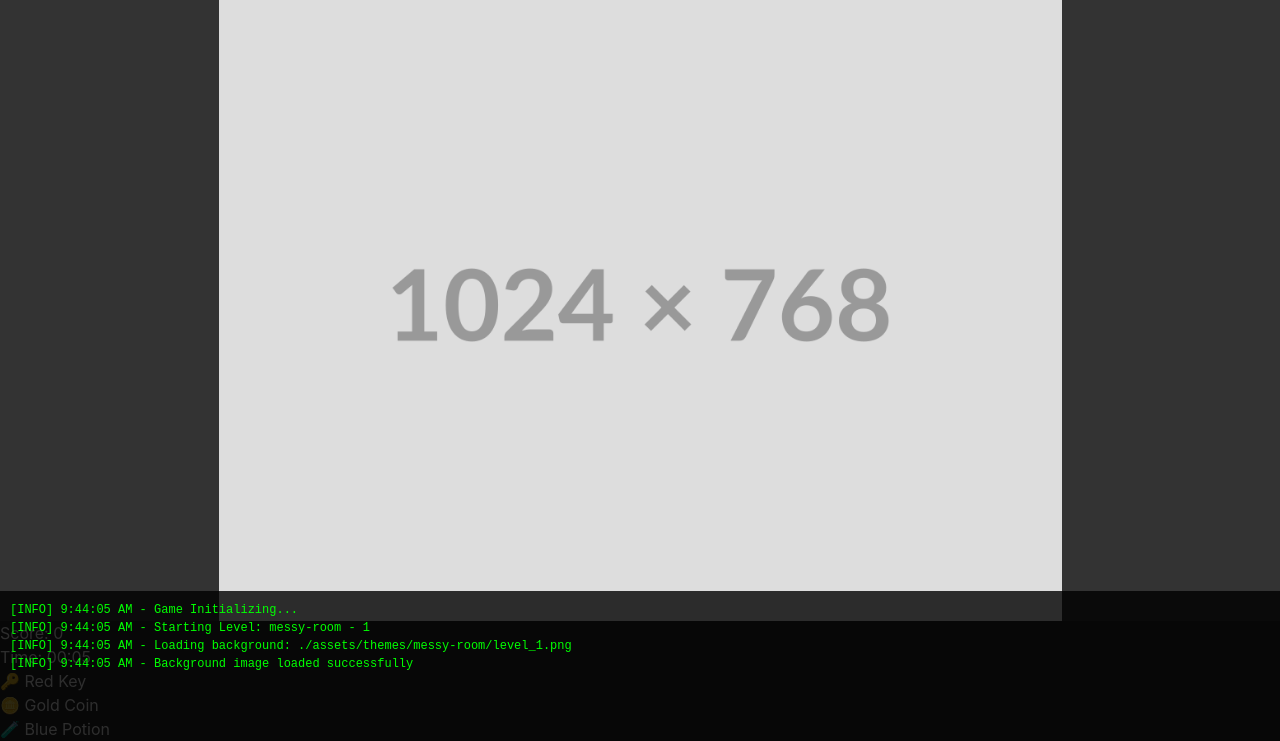
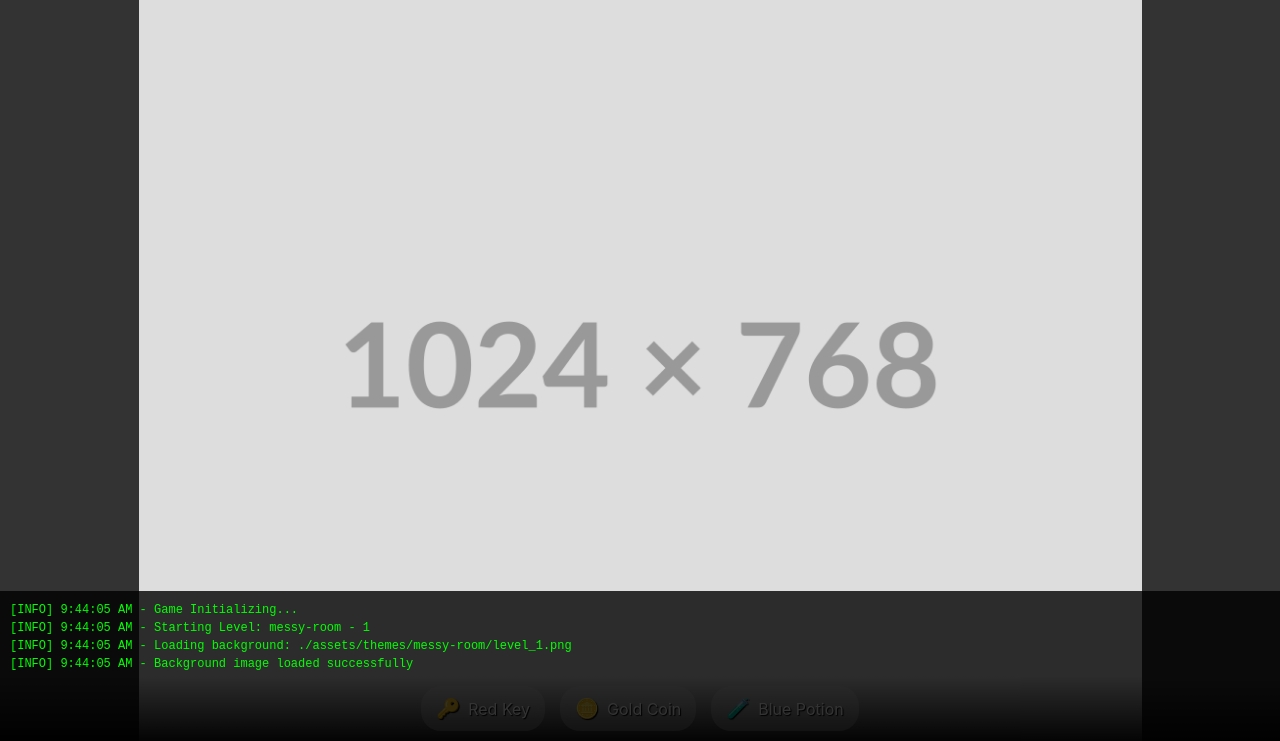
Before and after one commit to devSunni/HiddenPictureGame, a website built with Vite: page index.html in a window 1280 px wide. Shown: the part 59-800 px from the top of the page. Built offline with nearby package versions, Linux system fonts and the light colour scheme.

Commit message:
Fix: Add missing HUD styles to CSS

```diff
--- a/src/style.css
+++ b/src/style.css
@@ -48,3 +48,65 @@
     background-color: #333;
     /* Fallback color */
 }
+
+/* UI Layer */
+#ui-layer {
+    position: absolute;
+    top: 0;
+    left: 0;
+    width: 100%;
+    height: 100%;
+    pointer-events: none;
+    /* Let clicks pass through to game */
+    display: flex;
+    flex-direction: column;
+    justify-content: space-between;
+    z-index: 100;
+}
+
+.hud-top {
+    display: flex;
+    justify-content: space-between;
+    padding: 15px;
+    background: linear-gradient(to bottom, rgba(0, 0, 0, 0.8), transparent);
+    color: #fff;
+    font-size: 1.2rem;
+    font-weight: bold;
+    text-shadow: 1px 1px 2px black;
+}
+
+.hud-bottom {
+    padding: 10px;
+    background: linear-gradient(to top, rgba(0, 0, 0, 0.9), transparent);
+}
+
+.item-list {
+    display: flex;
+    justify-content: center;
+    gap: 15px;
+    flex-wrap: wrap;
+}
+
+.hud-item {
+    background: rgba(255, 255, 255, 0.2);
+    padding: 8px 15px;
+    border-radius: 20px;
+    backdrop-filter: blur(5px);
+    display: flex;
+    align-items: center;
+    gap: 8px;
+    transition: all 0.3s ease;
+    color: white;
+    text-shadow: 1px 1px 1px black;
+}
+
+.hud-item.found {
+    opacity: 0.5;
+    background: rgba(0, 255, 0, 0.2);
+    text-decoration: line-through;
+    transform: scale(0.9);
+}
+
+.item-icon {
+    font-size: 1.2rem;
+}
```
